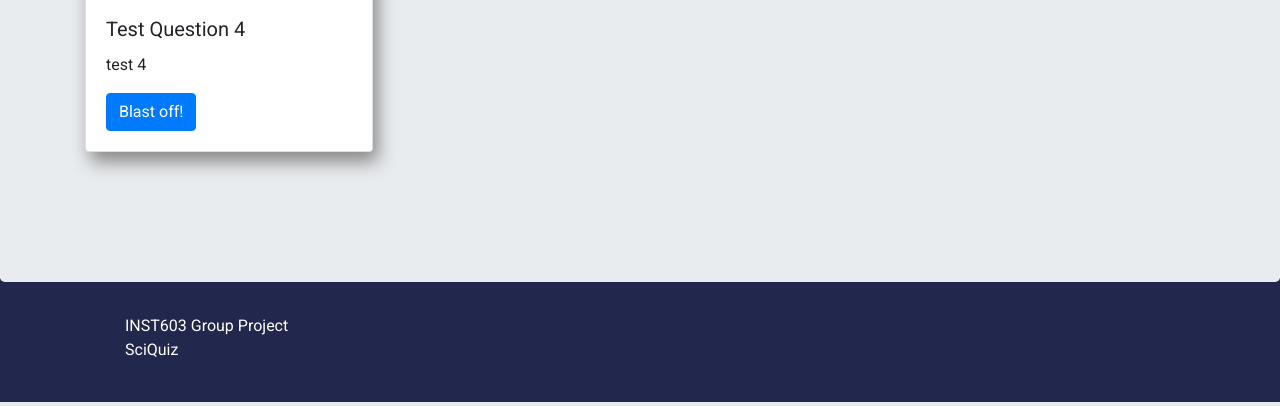
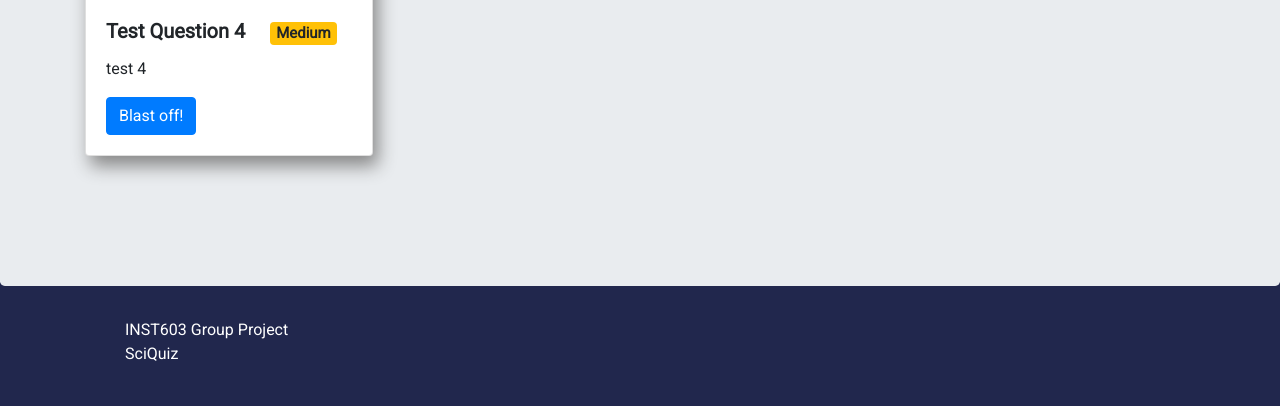
Before and after one commit to jakecupani/INFM603, a Django app: page /quiz/ in a window 1280 px wide. Shown: the part 1163-1569 px from the top of the page. Run offline with Django 3.2, Linux system fonts and the light colour scheme; data comes from the database, SQL or seed files in the repository.

Commit message:
difficulty badges

```diff
--- a/nasaswyk/quiz/templates/quiz.html
+++ b/nasaswyk/quiz/templates/quiz.html
@@ -16,6 +16,15 @@
                0 0  0 2px rgb(255,255,255),
                0.3em 0.3em 1em rgba(0,0,0,0.1); */
       box-shadow: 5px 10px 18px #888888;
+
+  }
+
+  .badge {
+    margin-left: 20px;
+  }
+
+  .card-title {
+    font-weight: bold;
   }
 
 </style>
@@ -66,7 +75,20 @@
             alt=""
           />
           <div class="card-body">
-            <h5 class="card-title">{{question.question_title}}</h5>
+            <h5 class="card-title">{{question.question_title}}
+
+              {% if question.question_difficulty == 'Easy' %}
+            <span class="badge badge-success">Easy</span>
+            {% elif question.question_difficulty == 'Medium'%}
+            <span class="badge badge-warning">Medium</span>
+            {% elif question.question_difficulty == 'Hard'%}
+            <span class="badge badge-danger">Hard</span>
+            {% endif %}
+            </h5>
+
+            <!-- <hr> -->
+
+
             <p class="card-text">
               {{question.question_description}}
             </p>
```
